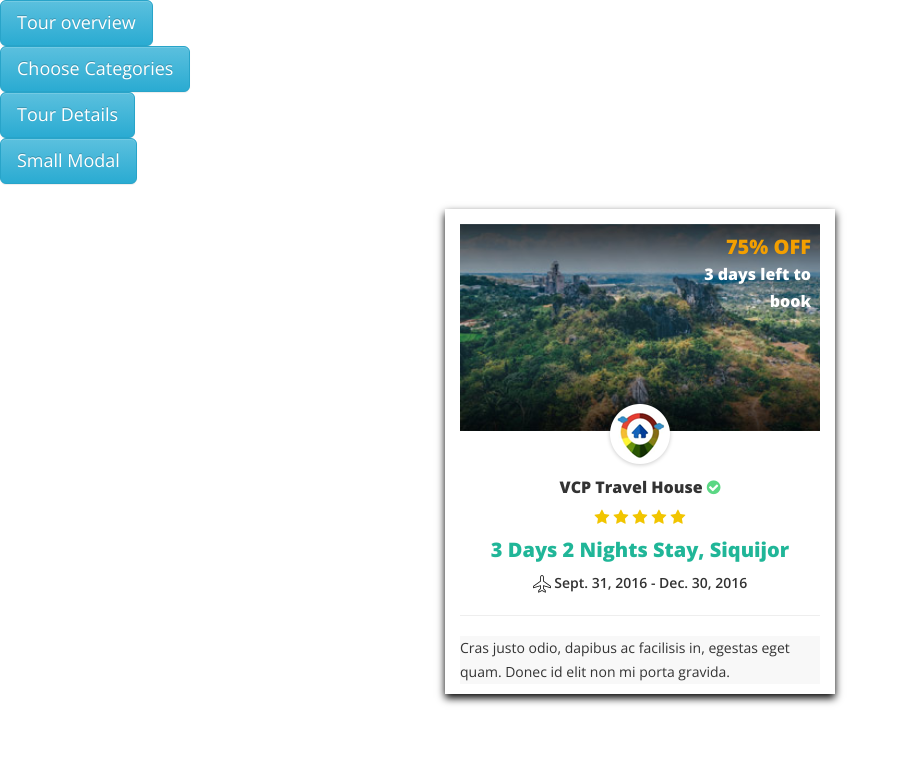
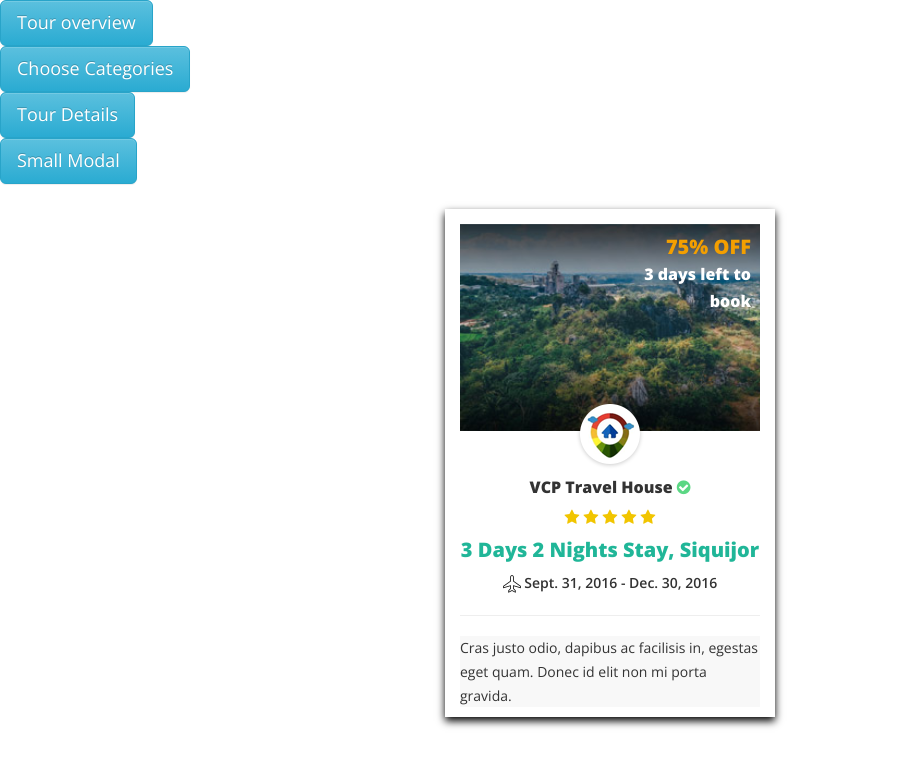
Before and after one commit to rainserinas/bckets, a PHP site: page / in a window 1280 px wide. Shown: the top 767 px of the page, without its empty margins (0-905 px from the left). Run offline with PHP 8.4, Linux system fonts and the light colour scheme; style sheets or scripts are compiled from the project's sources; some libraries are stand-ins or nearby versions.

Commit message:
changes width of card display

```diff
--- a/css/dist/bckets_modal.css
+++ b/css/dist/bckets_modal.css
@@ -157,6 +157,7 @@
   padding-bottom: 50px;
 }
 #small-display .card-display {
+  width: 330px;
   box-shadow: 0 4px 8px 0 #000000;
   transition: 0.3s;
 }
--- a/less/bckets_modal.less
+++ b/less/bckets_modal.less
@@ -169,6 +169,7 @@
 	padding-top: 25px;
 	padding-bottom: 50px;
 	.card-display {
+		width: 330px;
 	    box-shadow: 0 4px 8px 0 rgba(0, 0, 0, 5.2);
     	transition: 0.3s;
 	}
```
